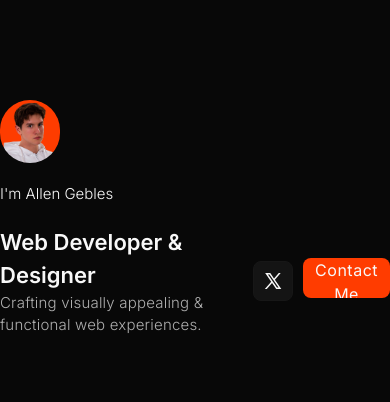
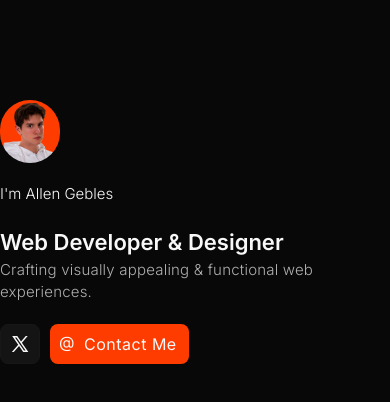
Before and after one commit to Alen-Gebles/alengebles, a Next.js app: page /components/Header in a window 390 px wide. Shown: the top 402 px of the page. Built offline with nearby package versions, Linux system fonts and the light colour scheme.

Commit message:
Updated Banner

```diff
--- a/app/components/Header/header.css
+++ b/app/components/Header/header.css
@@ -72,3 +72,29 @@
   transition: 500ms;
   font-size: 16px;
 }
+
+@media (max-width: 810px){
+  .headerBanner{
+    display: flex;
+    justify-content: space-between;
+    align-items: flex-start;
+    gap: 20px;
+    flex-direction: column;
+  }
+  .contact{
+    position: relative;
+    background-color: #ff3c00;
+    letter-spacing: 0.5px;
+    font-size: 16px;
+    padding-inline:34px 12px;
+    transition: 500ms;
+    overflow: hidden;
+  }
+  .contact span{
+    position: absolute;
+    transform: translateX(-25px) rotate(0deg);
+    top: 6px;
+    transition: 500ms;
+    font-size: 16px;
+  }
+}
--- a/app/globals.css
+++ b/app/globals.css
@@ -18,7 +18,11 @@
   }
 }
 */
+*, *::before, *::after {
+  box-sizing: border-box;
+}
 body {
+  box-sizing: border-box;
   display: flex;
   justify-content: center;
   min-height: 200vh;
@@ -27,6 +31,7 @@ body {
   background-color: #080808;
   padding-top: 100px;
   overflow-x: hidden;
+  overflow-y: scroll;
   color: #f8f8f8;
 }
 
@@ -34,7 +39,7 @@ body {
   width: 100%;
   max-width: 1000px;
   height: auto;
-  padding-inline: 20px;
+  padding-inline: 20px 36px;
 }
 
 @layer utilities {
```
